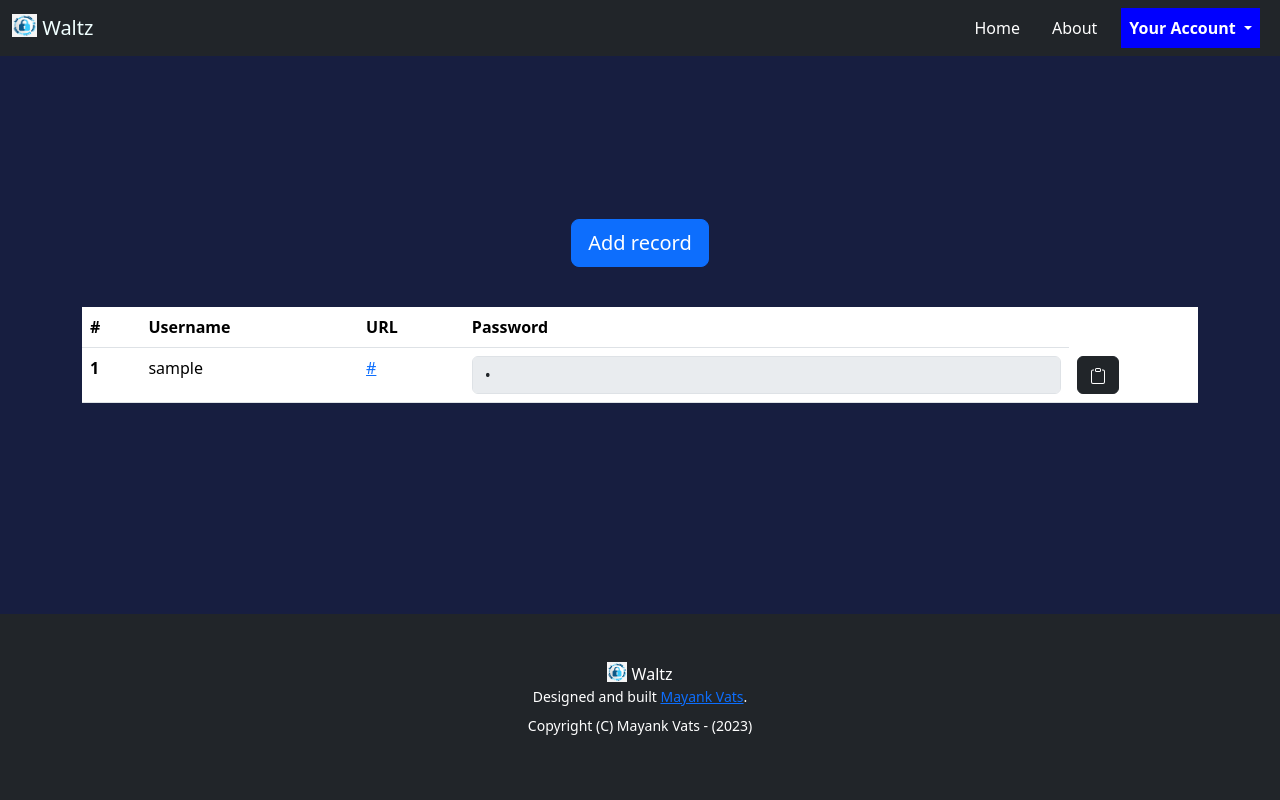
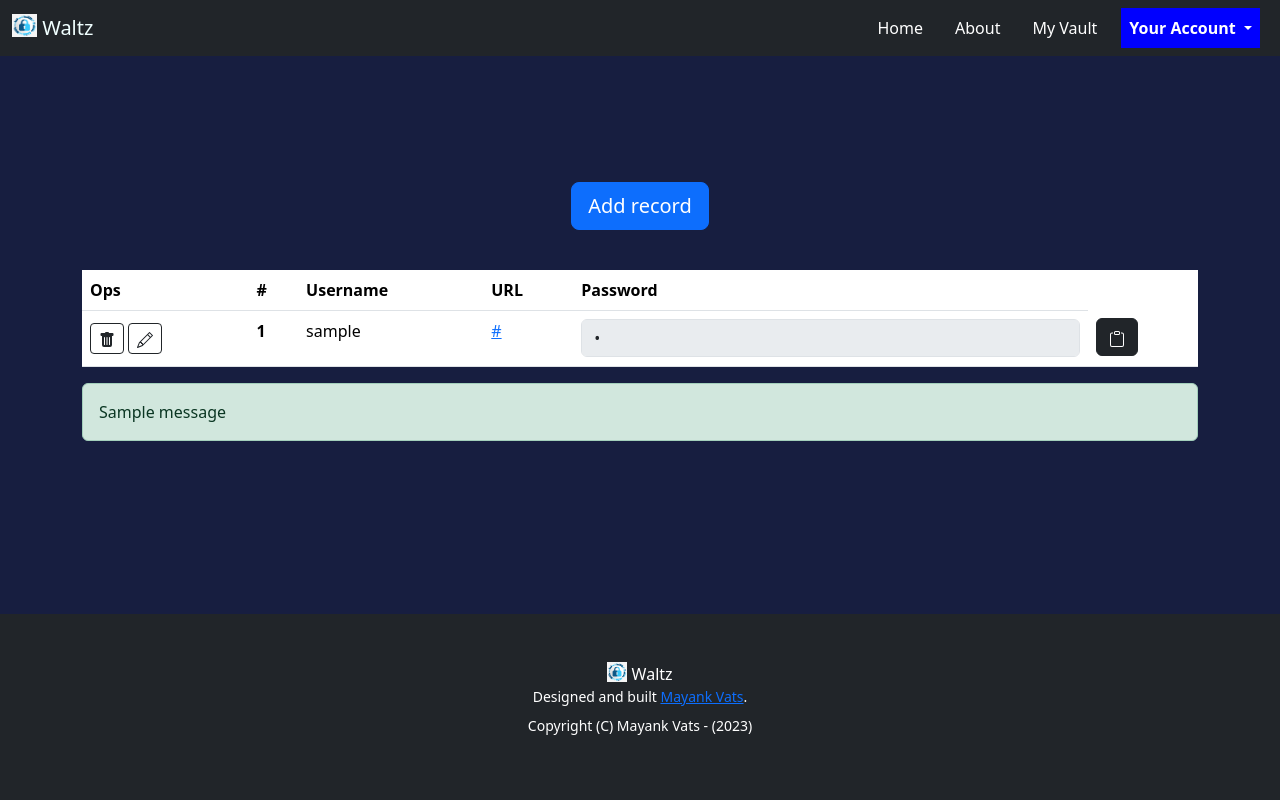
Before and after one commit to Theorist-Git/Waltz, a Flask app: page /vault in a window 1280 px wide. Run offline with Flask 3, Linux system fonts and the light colour scheme; a user stored in the database is signed in; tables that the repository leaves empty hold one stand-in row (values such as "Sample post"); one stand-in notice (Sample message) is shown; some libraries are stand-ins or nearby versions.

Commit message:
Added functionality to `delete` records.
- Delete is done via a `POST` request to the server.
- Password length changed to `varchar(150)` as max length of ciper will be `clearLen + 16 - (clearLen % 16)`.
- Server now makes sure that records/entries made to the vault satisfy database constraints.

```diff
--- a/models.py
+++ b/models.py
@@ -46,4 +46,4 @@ class Passwords(db.Model):
     user_id = db.Column(db.Integer, db.ForeignKey('user.id'))
     user_name = db.Column(db.String(128), default=None)
     url = db.Column(db.String(128), default=None)
-    password = db.Column(db.String(512))
+    password = db.Column(db.String(150))
--- a/templates/auth_templates/two-FA.html
+++ b/templates/auth_templates/two-FA.html
@@ -21,7 +21,7 @@
     <script src="/static/js/qrious.min.js"></script>
     <script>
         (function () {
-            var qr = new QRious({
+            let qr = new QRious({
                 element: document.getElementById("qr"),
                 value: document.getElementById("URL").value,
                 size: 250,
--- a/templates/base.html
+++ b/templates/base.html
@@ -52,6 +52,9 @@
                                 </li>
                                 {% endif %}
                                 {% if current_user.is_authenticated %}
+                                <li class="nav-item mx-2">
+                                    <a class="nav-link active" href="/vault">My Vault</a>
+                                </li>
                                 <li class="nav-item dropdown mx-2">
                                     <a class="nav-link dropdown-toggle" href="/secrets" id="navbarDropdown" role="button" data-bs-toggle="dropdown" aria-expanded="false" style="color: white;">
                                         <b>Your Account</b>
@@ -59,9 +62,6 @@
                                     <ul class="dropdown-menu dropdown-menu-end" aria-labelledby="navbarDropdown">
                                         <li>
                                             <a class="dropdown-item" href="/secrets">My Account</a>
-                                        </li>
-                                        <li>
-                                            <a class="dropdown-item" href="/vault">My Vault</a>
                                         </li>
                                         <li><a class="dropdown-item" href="/logout" onclick="delete_key('{{ current_user.email }}')">Logout</a></li>
                                         <li><hr class="dropdown-divider" /></li>
--- a/templates/vault_templates/vault.html
+++ b/templates/vault_templates/vault.html
@@ -5,21 +5,21 @@
 
 <div class="container my-3">
     <div class="container" style="text-align: center">
-        <button type="submit" id="submit" class="btn btn-primary btn-lg" data-bs-toggle="modal" data-bs-target="#exampleModal">Add record</button>
+        <button type="submit" id="submit" class="btn btn-primary btn-lg" data-bs-toggle="modal" data-bs-target="#AddRecordModal">Add record</button>
     </div>
         <br />
-        <!-- Modal -->
-    <div class="modal fade" id="exampleModal" tabindex="-1" aria-labelledby="exampleModalLabel" aria-hidden="true">
+    <!-- Add Record Modal -->
+    <div class="modal fade" id="AddRecordModal" tabindex="-1" aria-labelledby="exampleModalLabel" aria-hidden="true">
         <div class="modal-dialog">
             <div class="modal-content">
                 <div class="modal-header">
-                    <h5 class="modal-title" id="exampleModalLabel">Enter Details</h5>
+                    <h5 class="modal-title" id="AddRecordModalLabel">Enter Details</h5>
                     <button type="button" class="btn-close" data-bs-dismiss="modal" aria-label="Close"></button>
                 </div>
                 <form name="add_record" action="/vault" method="POST">
                     <input type="hidden" name="csrf_token" value="{{ csrf_token() }}" />
                     <div class="modal-body">
-                        <label for="USERNAME" class="form-label">Email</label>
+                        <label for="USERNAME" class="form-label">Username</label>
 				        <input autofocus="autofocus" class="form-control" name="USERNAME" id="USERNAME" placeholder="Username"/>
                     </div>
                     <div class="modal-body">
@@ -43,9 +43,10 @@
 </div>
 
 <div class="container">
-    <table style="background-color: #fff;" class="table">
+    <table id="vault" style="background-color: #fff;" class="table">
         <thead>
             <tr>
+                <th scope="col">Ops</th>
                 <th scope="col">#</th>
                 <th scope="col">Username</th>
                 <th scope="col">URL</th>
@@ -54,23 +55,37 @@
         </thead>
         <tbody>
             {% for i in range (Password_blob| length) %}
-                    <tr>
+            <tr id="tr_{{ i }}">
+                <td>
+                    <button onclick="FillDeleteRecordModal('{{ i }}');" data-bs-toggle="modal" data-bs-target="#DeleteRecordModal" type="button" class="btn btn-sm btn-outline-dark">
+                        <svg xmlns="http://www.w3.org/2000/svg" width="16" height="16" fill="currentColor" class="bi bi-trash-fill" viewBox="0 0 16 16">
+                            <path
+                                d="M2.5 1a1 1 0 0 0-1 1v1a1 1 0 0 0 1 1H3v9a2 2 0 0 0 2 2h6a2 2 0 0 0 2-2V4h.5a1 1 0 0 0 1-1V2a1 1 0 0 0-1-1H10a1 1 0 0 0-1-1H7a1 1 0 0 0-1 1H2.5zm3 4a.5.5 0 0 1 .5.5v7a.5.5 0 0 1-1 0v-7a.5.5 0 0 1 .5-.5zM8 5a.5.5 0 0 1 .5.5v7a.5.5 0 0 1-1 0v-7A.5.5 0 0 1 8 5zm3 .5v7a.5.5 0 0 1-1 0v-7a.5.5 0 0 1 1 0z"
+                            />
+                        </svg>
+                    </button>
+                    <button onclick="" type="button" class="btn btn-outline-dark btn-sm my-1">
+                        <svg xmlns="http://www.w3.org/2000/svg" width="16" height="16" fill="currentColor" class="bi bi-pencil" viewBox="0 0 16 16">
+                            <path
+                                d="M12.146.146a.5.5 0 0 1 .708 0l3 3a.5.5 0 0 1 0 .708l-10 10a.5.5 0 0 1-.168.11l-5 2a.5.5 0 0 1-.65-.65l2-5a.5.5 0 0 1 .11-.168l10-10zM11.207 2.5 13.5 4.793 14.793 3.5 12.5 1.207 11.207 2.5zm1.586 3L10.5 3.207 4 9.707V10h.5a.5.5 0 0 1 .5.5v.5h.5a.5.5 0 0 1 .5.5v.5h.293l6.5-6.5zm-9.761 5.175-.106.106-1.528 3.821 3.821-1.528.106-.106A.5.5 0 0 1 5 12.5V12h-.5a.5.5 0 0 1-.5-.5V11h-.5a.5.5 0 0 1-.468-.325z"
+                            />
+                        </svg>
+                    </button>
+                </td>
                 <th scope="row">{{ i + 1 }}</th>
                 <td>{{ Password_blob[i].user_name }}</td>
+                <td><a href="{{ Password_blob[i].url }}" target="_blank" rel="noopener noreferrer">{{ Password_blob[i].url }}</a> <br /></td>
                 <td>
-                            <a href="{{ Password_blob[i].url }}" target="_blank" rel="noopener noreferrer">{{ Password_blob[i].url }}</a> <br />
-                        </td>
-                        <td>
-                            <input id="{{ i }}" class="form-control" type="password" value="{{ Password_blob[i].password }}" aria-label="Disabled input example" disabled readonly>
+                    <input id="{{ i }}" class="form-control" type="password" value="{{ Password_blob[i].password }}" aria-label="Disabled input example" disabled readonly />
                     <script type="text/javascript">
-                                decrypt('{{ current_user.email }}', '{{ i }}');
+                        decrypt("{{ current_user.email }}", "{{ i }}");
                     </script>
                 </td>
                 <td>
                     <button onclick="copy_password_{{ i }}();" type="button" class="btn btn-dark">
                         <svg xmlns="http://www.w3.org/2000/svg" width="16" height="16" fill="currentColor" class="bi bi-clipboard" viewBox="0 0 16 16">
-                                  <path d="M4 1.5H3a2 2 0 0 0-2 2V14a2 2 0 0 0 2 2h10a2 2 0 0 0 2-2V3.5a2 2 0 0 0-2-2h-1v1h1a1 1 0 0 1 1 1V14a1 1 0 0 1-1 1H3a1 1 0 0 1-1-1V3.5a1 1 0 0 1 1-1h1v-1z"/>
-                                  <path d="M9.5 1a.5.5 0 0 1 .5.5v1a.5.5 0 0 1-.5.5h-3a.5.5 0 0 1-.5-.5v-1a.5.5 0 0 1 .5-.5h3zm-3-1A1.5 1.5 0 0 0 5 1.5v1A1.5 1.5 0 0 0 6.5 4h3A1.5 1.5 0 0 0 11 2.5v-1A1.5 1.5 0 0 0 9.5 0h-3z"/>
+                            <path d="M4 1.5H3a2 2 0 0 0-2 2V14a2 2 0 0 0 2 2h10a2 2 0 0 0 2-2V3.5a2 2 0 0 0-2-2h-1v1h1a1 1 0 0 1 1 1V14a1 1 0 0 1-1 1H3a1 1 0 0 1-1-1V3.5a1 1 0 0 1 1-1h1v-1z" />
+                            <path d="M9.5 1a.5.5 0 0 1 .5.5v1a.5.5 0 0 1-.5.5h-3a.5.5 0 0 1-.5-.5v-1a.5.5 0 0 1 .5-.5h3zm-3-1A1.5 1.5 0 0 0 5 1.5v1A1.5 1.5 0 0 0 6.5 4h3A1.5 1.5 0 0 0 11 2.5v-1A1.5 1.5 0 0 0 9.5 0h-3z" />
                         </svg>
                     </button>
                     <script>
@@ -87,10 +102,62 @@
                         }
                     </script>
                 </td>
+                <td style="display: none">{{ Password_blob[i].id }}</td>
             </tr>
             {% endfor %}
         </tbody>
     </table>
+
+    <!-- Delete Record Modal   -->
+    <div class="modal fade" id="DeleteRecordModal" tabindex="-1" aria-labelledby="exampleModalLabel" aria-hidden="true">
+        <div class="modal-dialog">
+            <div class="modal-content">
+                <div class="modal-header">
+                    <h5 class="modal-title" id="DeleteRecordModalLabel">Are you sure you want to delete the following entry? </h5>
+                    <button type="button" class="btn-close" data-bs-dismiss="modal" aria-label="Close"></button>
+                </div>
+                <form action="/delete-form" method="POST">
+                    <input type="hidden" name="csrf_token" value="{{ csrf_token() }}" />
+                    <input type="hidden" id="UniqueID" name="UniqueID" value="" />
+                    <div class="modal-body">
+                        <label for="DeleteModalUsername" class="form-label">-> Username</label>
+				        <input class="form-control" id="DeleteModalUsername" value="" aria-label="Disabled input example" readonly />
+                    </div>
+                    <div class="modal-body">
+                        <label for="DeleteModalURL" class="form-label">-> URL</label>
+				        <input class="form-control" id="DeleteModalURL" value="" aria-label="Disabled input example" readonly />
+                    </div>
+                    <div class="modal-body">
+                        <label for="DeleteModalPassword">-> Password</label>
+                        <input class="form-control" id="DeleteModalPassword" type="password" value="" aria-label="Disabled input example" disabled readonly />
+                    </div>
+                    <div class="modal-footer">
+                        <button type="submit" class="btn btn-danger btn-large">Delete Entry</button>
+                        <button type="button" class="btn btn-secondary" data-bs-dismiss="modal">Cancel</button>
+                    </div>
+                </form>
+        </div>
+    </div>
+</div>
+
+    <!-- JINJA to display flashed messages -->
+    <div class="my-3">
+        {% with messages = get_flashed_messages(with_categories=true) %}
+            {% if messages %}
+                {% for category, message in messages %}
+                    {% if category == 'error' %}
+                        <div class="alert alert-danger" role="alert">
+                        {{ message }}
+                        </div>
+                    {% else %}
+                        <div class="alert alert-success" role="alert">
+                        {{ message }}
+                        </div>
+                    {% endif %}
+                {% endfor %}
+            {% endif %}
+        {% endwith %}
+    </div>
 </div>
 
 <!-- Allows re-loading of page without the prompt to re-submit data(Search-Query) -->
@@ -100,4 +167,16 @@
     }
 </script>
 
+<script>
+    function FillDeleteRecordModal(row_id) {
+        const tr_id = "#vault " + "tr[id=tr_" + row_id + "]";
+        const row = document.querySelector(tr_id);
+
+        document.getElementById("UniqueID").value = row.cells[6].innerHTML;
+        document.getElementById("DeleteModalUsername").value = row.cells[2].innerHTML;
+        document.getElementById("DeleteModalURL").value = row.cells[3].innerText;
+        document.getElementById("DeleteModalPassword").value = document.getElementById(row_id).value;
+    }
+</script>
+
 {% endblock content %}
```
Also changed, not shown: vault.py (+30 -9 lines). Lines whose indentation alone changed are shown as unchanged.
